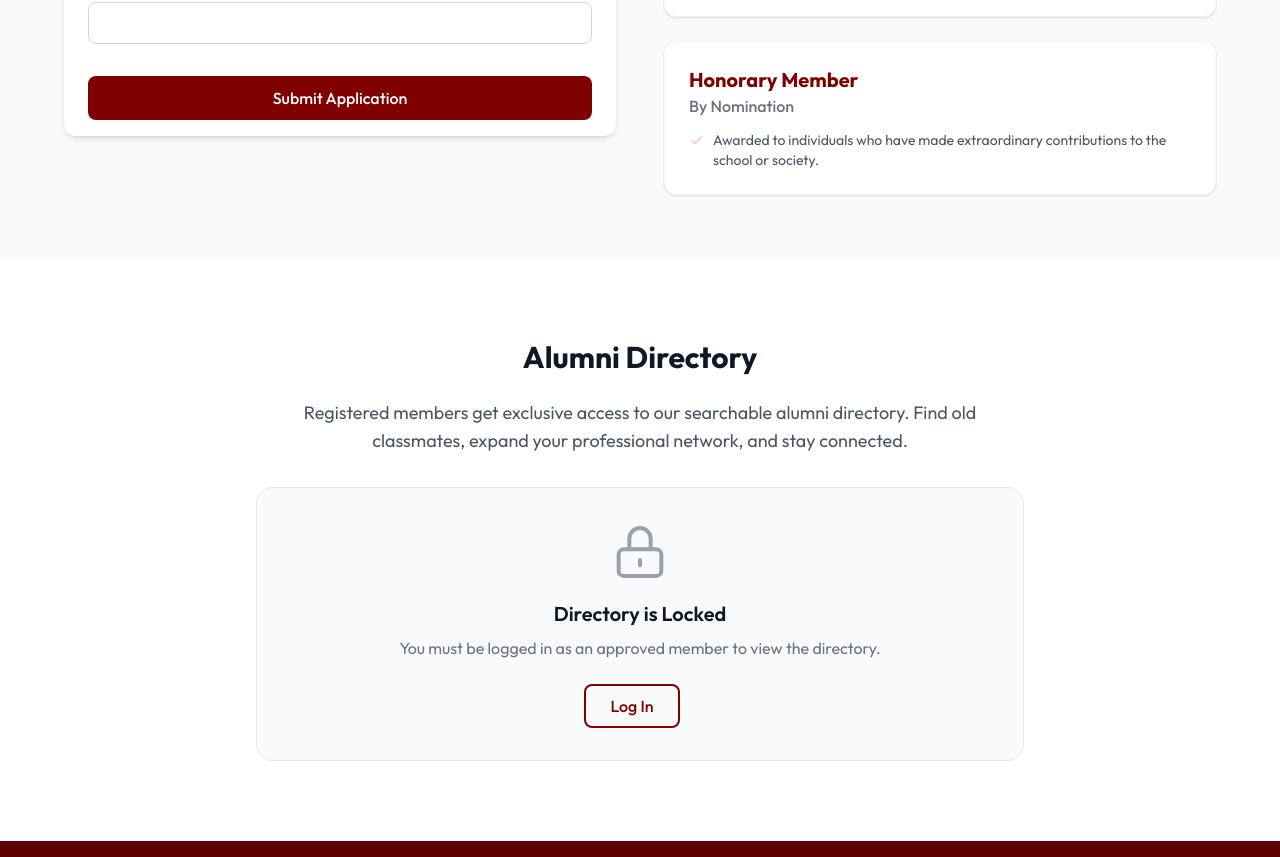
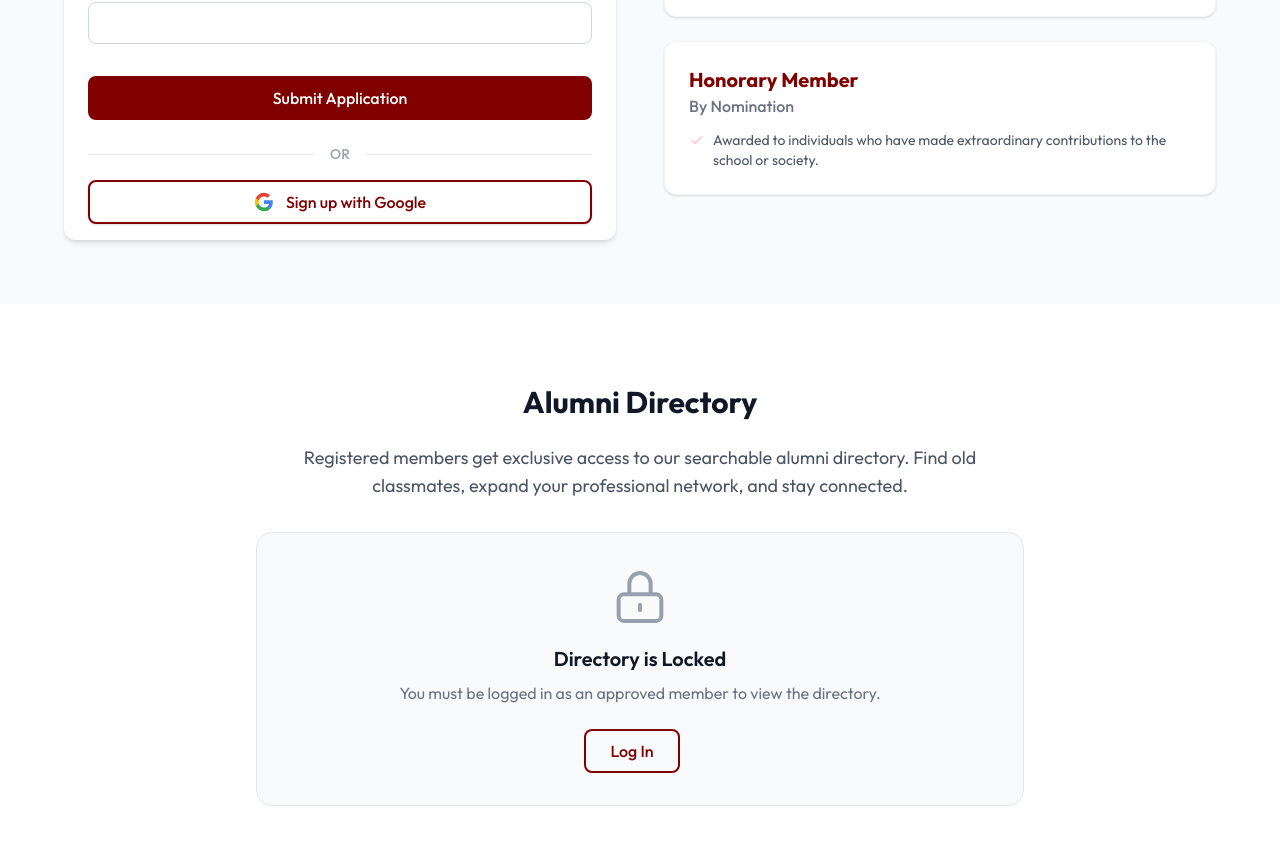
Before and after one commit to amuka-tech/adyelps, a Next.js app: page /membership in a window 1280 px wide. Shown: the part 852-1709 px from the top of the page. Built offline with nearby package versions, Linux system fonts and the light colour scheme; no server answers.

Commit message:
Feat: add Google OAuth login and registration buttons with callback route

```diff
--- /dev/null
+++ b/src/app/auth/callback/route.ts
@@ -0,0 +1,41 @@
+import { createServerClient } from "@supabase/ssr";
+import { NextResponse, type NextRequest } from "next/server";
+
+export async function GET(request: NextRequest) {
+  const { searchParams, origin } = new URL(request.url);
+  const code = searchParams.get("code");
+  // if "next" is in param, use it as the redirect URL
+  const next = searchParams.get("next") ?? "/dashboard";
+
+  if (code) {
+    const supabase = createServerClient(
+      process.env.NEXT_PUBLIC_SUPABASE_URL!,
+      process.env.NEXT_PUBLIC_SUPABASE_ANON_KEY!,
+      {
+        cookies: {
+          getAll() {
+            return request.cookies.getAll();
+          },
+          setAll(cookiesToSet) {
+            try {
+              cookiesToSet.forEach(({ name, value, options }) =>
+                request.cookies.set(name, value)
+              );
+            } catch (error) {
+              // The `setAll` method was called from a Server Component.
+              // This can be ignored if you have middleware refreshing
+              // user sessions.
+            }
+          },
+        },
+      }
+    );
+    const { error } = await supabase.auth.exchangeCodeForSession(code);
+    if (!error) {
+      return NextResponse.redirect(`${origin}${next}`);
+    }
+  }
+
+  // return the user to an error page with some instructions
+  return NextResponse.redirect(`${origin}/login?error=auth-callback-failed`);
+}
--- a/src/app/login/page.tsx
+++ b/src/app/login/page.tsx
@@ -103,6 +103,37 @@
               </Button>
             </form>
 
+            <div className="mt-6 mb-6 flex items-center justify-center space-x-4">
+              <span className="h-px bg-gray-200 w-full"></span>
+              <span className="text-gray-400 text-sm font-medium">OR</span>
+              <span className="h-px bg-gray-200 w-full"></span>
+            </div>
+
+            <Button
+              type="button"
+              variant="outline"
+              size="lg"
+              className="w-full shadow-sm bg-white border-gray-300 text-gray-700 hover:bg-gray-50 flex items-center justify-center gap-3"
+              onClick={async () => {
+                const { createClient } = await import('@/utils/supabase/client');
+                const supabase = createClient();
+                await supabase.auth.signInWithOAuth({
+                  provider: 'google',
+                  options: {
+                    redirectTo: `${window.location.origin}/auth/callback`,
+                  }
+                });
+              }}
+            >
+              <svg viewBox="0 0 24 24" className="w-5 h-5" xmlns="http://www.w3.org/2000/svg">
+                <path d="M22.56 12.25c0-.78-.07-1.53-.2-2.25H12v4.26h5.92c-.26 1.37-1.04 2.53-2.21 3.31v2.77h3.57c2.08-1.92 3.28-4.74 3.28-8.09z" fill="#4285F4"/>
+                <path d="M12 23c2.97 0 5.46-.98 7.28-2.66l-3.57-2.77c-.98.66-2.23 1.06-3.71 1.06-2.86 0-5.29-1.93-6.16-4.53H2.18v2.84C3.99 20.53 7.7 23 12 23z" fill="#34A853"/>
+                <path d="M5.84 14.09c-.22-.66-.35-1.36-.35-2.09s.13-1.43.35-2.09V7.07H2.18C1.43 8.55 1 10.22 1 12s.43 3.45 1.18 4.93l2.85-2.22.81-.62z" fill="#FBBC05"/>
+                <path d="M12 5.38c1.62 0 3.06.56 4.21 1.64l3.15-3.15C17.45 2.09 14.97 1 12 1 7.7 1 3.99 3.47 2.18 7.07l3.66 2.84c.87-2.6 3.3-4.53 6.16-4.53z" fill="#EA4335"/>
+              </svg>
+              Continue with Google
+            </Button>
+
             <div className="mt-8 text-center text-sm text-gray-600">
               Don't have an account? <Link href="/membership" className="text-maroon font-bold hover:underline">Join the Network</Link>
             </div>
--- a/src/components/RegistrationForm.tsx
+++ b/src/components/RegistrationForm.tsx
@@ -123,6 +123,36 @@
           {loading ? 'Submitting...' : 'Submit Application'}
         </Button>
       </div>
+
+      <div className="mt-6 mb-4 flex items-center justify-center space-x-4">
+        <span className="h-px bg-gray-200 w-full"></span>
+        <span className="text-gray-400 text-sm font-medium">OR</span>
+        <span className="h-px bg-gray-200 w-full"></span>
+      </div>
+
+      <Button
+        type="button"
+        variant="outline"
+        className="w-full shadow-sm bg-white border-gray-300 text-gray-700 hover:bg-gray-50 flex items-center justify-center gap-3"
+        onClick={async () => {
+          const { createClient } = await import('@/utils/supabase/client');
+          const supabase = createClient();
+          await supabase.auth.signInWithOAuth({
+            provider: 'google',
+            options: {
+              redirectTo: `${window.location.origin}/auth/callback`,
+            }
+          });
+        }}
+      >
+        <svg viewBox="0 0 24 24" className="w-5 h-5" xmlns="http://www.w3.org/2000/svg">
+          <path d="M22.56 12.25c0-.78-.07-1.53-.2-2.25H12v4.26h5.92c-.26 1.37-1.04 2.53-2.21 3.31v2.77h3.57c2.08-1.92 3.28-4.74 3.28-8.09z" fill="#4285F4"/>
+          <path d="M12 23c2.97 0 5.46-.98 7.28-2.66l-3.57-2.77c-.98.66-2.23 1.06-3.71 1.06-2.86 0-5.29-1.93-6.16-4.53H2.18v2.84C3.99 20.53 7.7 23 12 23z" fill="#34A853"/>
+          <path d="M5.84 14.09c-.22-.66-.35-1.36-.35-2.09s.13-1.43.35-2.09V7.07H2.18C1.43 8.55 1 10.22 1 12s.43 3.45 1.18 4.93l2.85-2.22.81-.62z" fill="#FBBC05"/>
+          <path d="M12 5.38c1.62 0 3.06.56 4.21 1.64l3.15-3.15C17.45 2.09 14.97 1 12 1 7.7 1 3.99 3.47 2.18 7.07l3.66 2.84c.87-2.6 3.3-4.53 6.16-4.53z" fill="#EA4335"/>
+        </svg>
+        Sign up with Google
+      </Button>
     </form>
   );
 }
```
